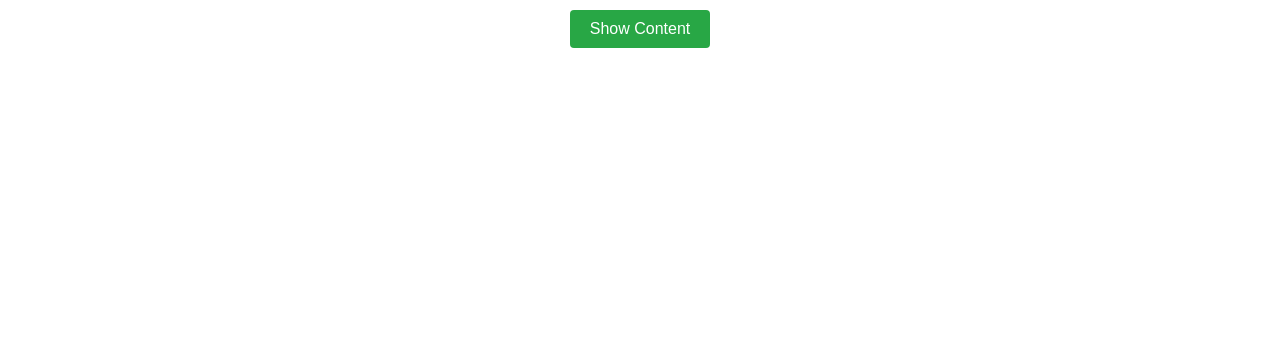
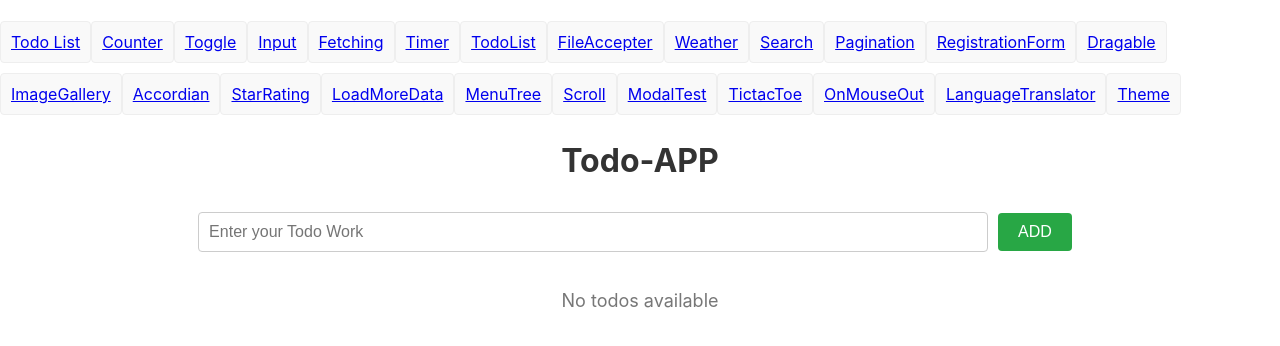
Before and after one commit to Shivam8369/React-Revision-Projects, a React (Create React App) app: page / in a window 1280 px wide. Shown: the top 346 px of the page. Built offline with nearby package versions, Linux system fonts and the light colour scheme.

Commit message:
Added a navBar

```diff
--- a/src/App.js
+++ b/src/App.js
@@ -1,7 +1,7 @@
 import "./App.css";
 import { ThemeProvider } from "./Context/ThemeContext";
 import Fetching from "./components/Fetching";
-import Timer from "./Timer";
+import Timer from "./components/Timer.jsx";
 import Counter from "./components/Counter";
 import FIleAccepter from "./components/FIleAccepter";
 import Input from "./components/Input";
@@ -37,7 +37,7 @@ const App = (props) => {
       {/* <Fetching/> */}
       {/* <Timer/> */}
       {/* <TodoList/> */}
-      {/* <Routers/> */}
+      <Routers/>
       {/* <FIleAccepter/> */}
       {/* <Weather/> */}
       {/* <Search/> */}
@@ -67,7 +67,7 @@ const App = (props) => {
 
       {/* <ModalTest/> */}
       {/* <TicTacToe/> */}
-      <OnMouseOut/>
+      {/* <OnMouseOut/> */}
 
     </div>
   );
--- a/src/CSS/search.css
+++ b/src/CSS/search.module.css
@@ -15,12 +15,14 @@
     border-radius: 4px;
   }
 
-  ul {
+  .list {
     list-style-type: none;
     padding: 0;
     margin: 0 auto;
-    max-width: 60%;
-    text-align: left;
+    display: flex;
+    flex-direction: column;
+    align-items: center;
+
   }
 
   li {
--- /dev/null
+++ b/src/Utilities/Routes.jsx
@@ -0,0 +1,70 @@
+import Counter from "../components/Counter";
+import TodoList from "../components/TodoList";
+import Toggle from "../components/Toggle";
+import Input from "../components/Input";
+import Fetching from "../components/Fetching";
+import Timer from "../components/Timer.jsx";
+import FileAccepter from "../components/FIleAccepter";
+import Weather from "../components/Weather";
+import Search from "../components/Search";
+import Pagination from "../components/Pagination";
+import RegistrationForm from "../components/RegistrationForm";
+import Dragable from "../components/Dragable";
+import ImageGallery from "../components/ImageGallery";
+import Accordian from "../components/Accordian";
+import StarRating from "../components/StarRating";
+import LoadMoreData from "../components/LoadMoreData";
+import MenuTree from "../components/MenuBar/MenuTree";
+import menus from "../Utilities/MenuData.jsx";
+import Scroll from "../components/Scroll_Indicator.jsx";
+import ModalTest from "../components/Custom-Modal/ModalTest";
+import TicTacToe from "../components/TicTacToe";
+import OnMouseOut from "../components/OnMouseOut";
+import { LanguageProvider } from "../Context/LanguageContext";
+import Translator from "../components/Translator";
+import { ThemeProvider } from "../Context/ThemeContext";
+import ToggleTheme from "../components/ToggleTheme";
+
+export const routesArray = [
+  { path: "/", element: <TodoList /> },
+  { path: "/counter", element: <Counter /> },
+  { path: "/toggle", element: <Toggle /> },
+  { path: "/Input", element: <Input /> },
+  { path: "/fetching", element: <Fetching /> },
+  { path: "/timer", element: <Timer /> },
+  { path: "/todoList", element: <TodoList /> },
+  { path: "/fileAccepter", element: <FileAccepter /> },
+  { path: "/weather", element: <Weather /> },
+  { path: "/search", element: <Search /> },
+  { path: "/pagination", element: <Pagination ItemPerPage={3} /> },
+  { path: "/registrationForm", element: <RegistrationForm /> },
+  { path: "/dragable", element: <Dragable /> },
+  { path: "/imageGallery", element: <ImageGallery /> },
+  { path: "/accordian", element: <Accordian /> },
+  { path: "/starRating", element: <StarRating noOfStar={10} /> },
+  { path: "/loadMoreData", element: <LoadMoreData /> },
+  { path: "/menuTree", element: <MenuTree menu={menus} /> },
+  {
+    path: "/scroll",
+    element: <Scroll url={"https://dummyjson.com/products?limit=100"} />,
+  },
+  { path: "/modalTest", element: <ModalTest /> },
+  { path: "/tictacToe", element: <TicTacToe /> },
+  { path: "/onMouseOut", element: <OnMouseOut /> },
+  {
+    path: "/languageTranslator",
+    element: (
+      <LanguageProvider>
+        <Translator />{" "}
+      </LanguageProvider>
+    ),
+  },
+  {
+    path: "/theme",
+    element: (
+      <ThemeProvider>
+        <ToggleTheme />
+      </ThemeProvider>
+    ),
+  },
+];
--- a/src/components/Error.jsx
+++ b/src/components/Error.jsx
@@ -1,7 +1,16 @@
 import React from 'react'
 import { useRouteError } from 'react-router-dom'
+import { NavLink} from "react-router-dom";
 
 const Error = () => {
+
+  const navList = {
+    color: "white",
+    backgroundColor: "Blue",
+    padding: "10px",
+    fontFamily: "Arial",
+    borderRadius: "7px"
+  };
   const showError = useRouteError(); // it catches all the routing error
   console.log(showError);
   return (
@@ -9,6 +18,8 @@ const Error = () => {
       <h2>Oops something went wrong !!!</h2>
       <h2>{showError.status} : {showError.statusText} </h2>
       <p> {showError.data} </p>
+      {/* <a href="/">Home</a> =>not a good practice */}
+      <NavLink style={navList} to='/'>Home</NavLink>
     </div>
   )
 }
--- a/src/components/NavRoutes.jsx
+++ b/src/components/NavRoutes.jsx
@@ -1,33 +1,26 @@
-import React from 'react';
-import { NavLink, Outlet } from 'react-router-dom';
+import React from "react";
+import { NavLink, Outlet } from "react-router-dom";
+import { routesArray } from "../Utilities/Routes";
 
 const NavRoutes = () => {
   return (
     <div>
-
       <nav>
-        <ul style={{display: 'flex'}}>
-          <li>
-            <NavLink to="/" end activeClassName="active">Todo List</NavLink>
-          </li>
-
-           {/* Not a good practice to use a tag becoz it reloads the page  */}
-          <li>
-            <a href="/Input" >Input</a>
-          </li>
-
-          <li>
-            <NavLink to="/counter" activeClassName="active">Counter</NavLink>
-          </li>
-          <li>
-            <NavLink to="/toggle" activeClassName="active">Toggle</NavLink>
-          </li>
+        <ul style={{ display: "flex", flexWrap: 'wrap' }}>
+          {routesArray.map((route) => (
+            <li key={route.path}>
+              <NavLink to={route.path} end activeClassName="active">
+                {route.path === "/"
+                  ? "Todo List"
+                  : route.path.substring(1).charAt(0).toUpperCase() +
+                    route.path.slice(2)}
+              </NavLink>
+            </li>
+          ))}
         </ul>
       </nav>
 
-      {/* child will render from the router */}
       <Outlet />
-
     </div>
   );
 };
--- a/src/components/Routers.jsx
+++ b/src/components/Routers.jsx
@@ -1,46 +1,41 @@
-import React from 'react'
-import { RouterProvider,createBrowserRouter } from 'react-router-dom'
-import Counter from './Counter'
-import TodoList from './TodoList'
-import Toggle from './Toggle'
-import NavRoutes from './NavRoutes'
-import Error from './Error'
-import Input from './Input'
-
+import React from "react";
+import { RouterProvider, createBrowserRouter } from "react-router-dom";
+import NavRoutes from "./NavRoutes";
+import Error from "./Error";
+import { routesArray } from "../Utilities/Routes";
 
 const Routers = () => {
+  // const appRoute = createBrowserRouter([
+  //     {
+  //       path: '/',
+  //       element: <NavRoutes/>,
+  //       errorElement: <Error/>,
+  //       children: [
+  //         {
+  //           path: '/',
+  //           element: <TodoList />,
+  //         },
+  //         {
+  //           path: '/counter',
+  //           element: <Counter />,
+  //         },
+  //         {
+  //           path: '/toggle',
+  //           element: <Toggle />,
+  //         },
+  //         {
+  //           path: '/Input',
+  //           element: <Input/>,
+  //         },
 
-    const appRoute = createBrowserRouter([
-        {
-          path: '/',
-          element: <NavRoutes/>,
-          errorElement: <Error/>,
-          children: [
-            {
-              path: '/',
-              element: <TodoList />,
-            },
-            {
-              path: '/counter',
-              element: <Counter />,
-            },
-            {
-              path: '/toggle',
-              element: <Toggle />,
-            },
-            {
-              path: '/Input',
-              element: <Input/>,
-            },
-
-            // dynamic routing initialization
-            {
-              path: '/Input/:ID',
-              element: <Toggle/>,
-            },
-          ],
-        },
-      ]);
+  //         // dynamic routing initialization
+  //         {
+  //           path: '/Input/:ID',
+  //           element: <Toggle/>,
+  //         },
+  //       ],
+  //     },
+  //   ]);
 
   //  simple routing
   //   const appRoute = createBrowserRouter([
@@ -59,7 +54,6 @@ const Routers = () => {
   //     },
   // ]);
 
-
   // another approach
 
   // const routesArray = [
@@ -70,24 +64,23 @@ const Routers = () => {
   //   { path: '/Input/:ID', element: <Toggle /> }
   // ];
 
-    // const Routers = () => {
-    //   const appRoute = createBrowserRouter([
-    //     {
-    //       path: '/',
-    //       element: <NavRoutes />,
-    //       errorElement: <Error />,
-    //       children: routesArray.map(route => ({
-    //         path: route.path,
-    //         element: route.element
-    //       }))
-    //     }
-    //   ]);
+  const appRoute = createBrowserRouter([
+    {
+      path: "/",
+      element: <NavRoutes />,
+      errorElement: <Error />,
+      children: routesArray.map((route) => ({
+        path: route.path,
+        element: route.element,
+      })),
+    },
+  ]);
 
   return (
     <div>
-        <RouterProvider router = {appRoute}/>
+      <RouterProvider router={appRoute} />
     </div>
-  )
-}
+  );
+};
 
-export default Routers
+export default Routers;
--- a/src/components/Search.jsx
+++ b/src/components/Search.jsx
@@ -1,6 +1,6 @@
 import React, { useState } from "react";
 import { autocompleteData } from "../Utilities/AutoSearchData";
-import '../CSS/search.css'
+import styles from '../CSS/search.module.css'
 
 const Search = () => {
   const [search, setSearch] = useState("");
@@ -17,7 +17,7 @@ const Search = () => {
     autocompleteData.filter((result) => result.toLowerCase().includes(search.toLowerCase())) : [];
 
   return (
-    <div className="container">
+    <div className="styles.container" style={{textAlign: 'center'}}>
       <input
         type="text"
         name="search"
@@ -32,7 +32,7 @@ const Search = () => {
         )
         :
         (
-            <ul>
+            <ul className="styles.list">
             {filterData.length > 0 ?
                     filterData.map((item, index) => <li key={index} onClick={() => handleSuggestionClick(item)}>{item}</li>)  :
                     <p>No results found</p>
```
Also changed, not shown: src/components/Timer.jsx (renamed from src/Timer.jsx). Lines whose indentation alone changed are shown as unchanged.
